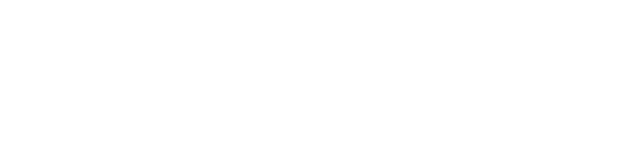
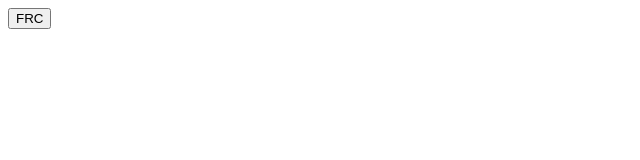
Before and after one commit to Anton-Fomin481/goit-markup-hw-01, a plain HTML site: page homework1.html in a window 1280 px wide. Shown: the whole page, without its empty margins (0-640 px from the left). Drawn offline with Linux system fonts and the light colour scheme.

Commit message:
create  button

```diff
--- a/homework1.html
+++ b/homework1.html
@@ -6,6 +6,7 @@
     <title>Document</title>
   </head>
   <body>
+    <button>FRC</button>
     <header></header>
     <main></main>
     <footer></footer>
```
